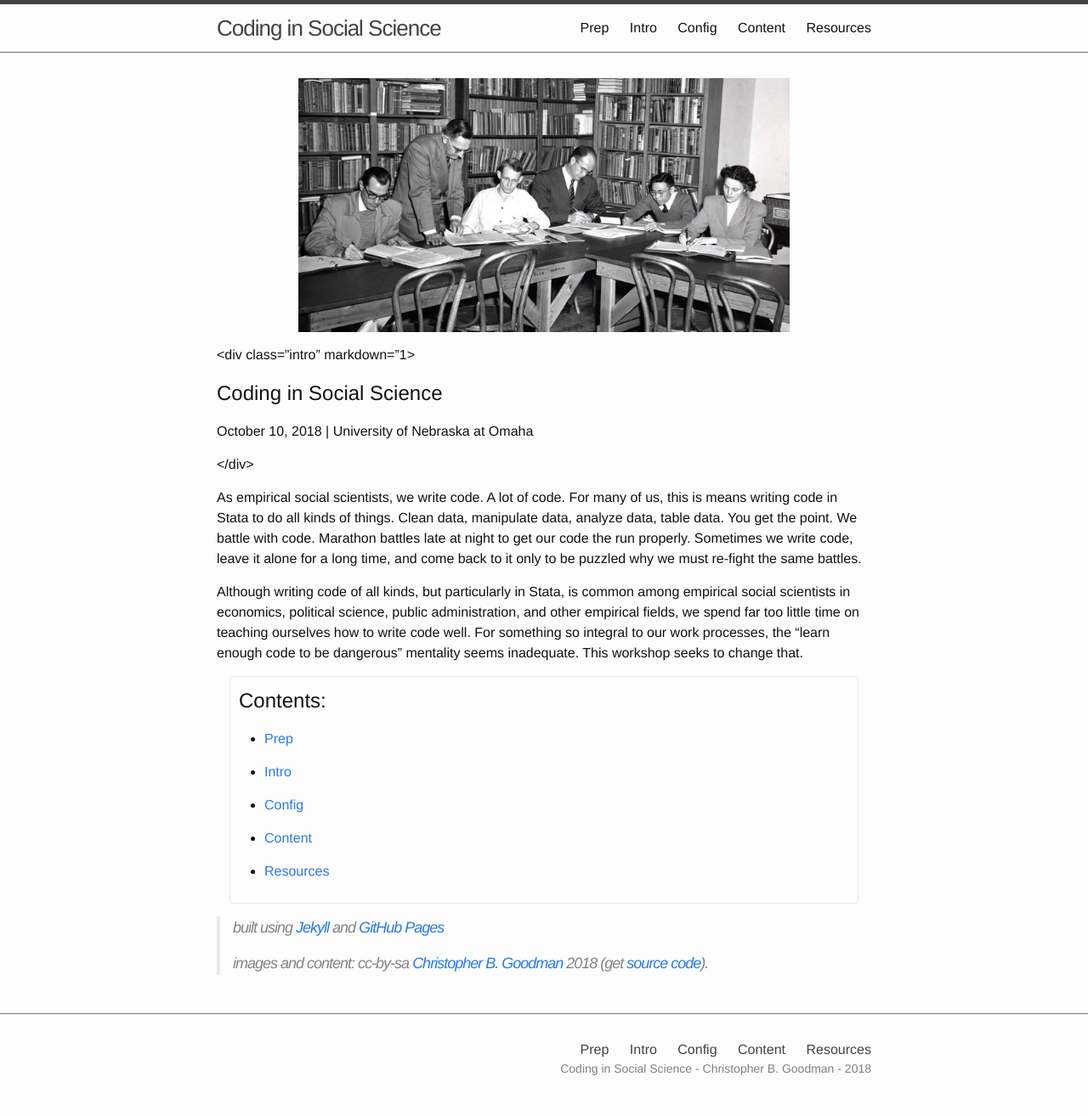
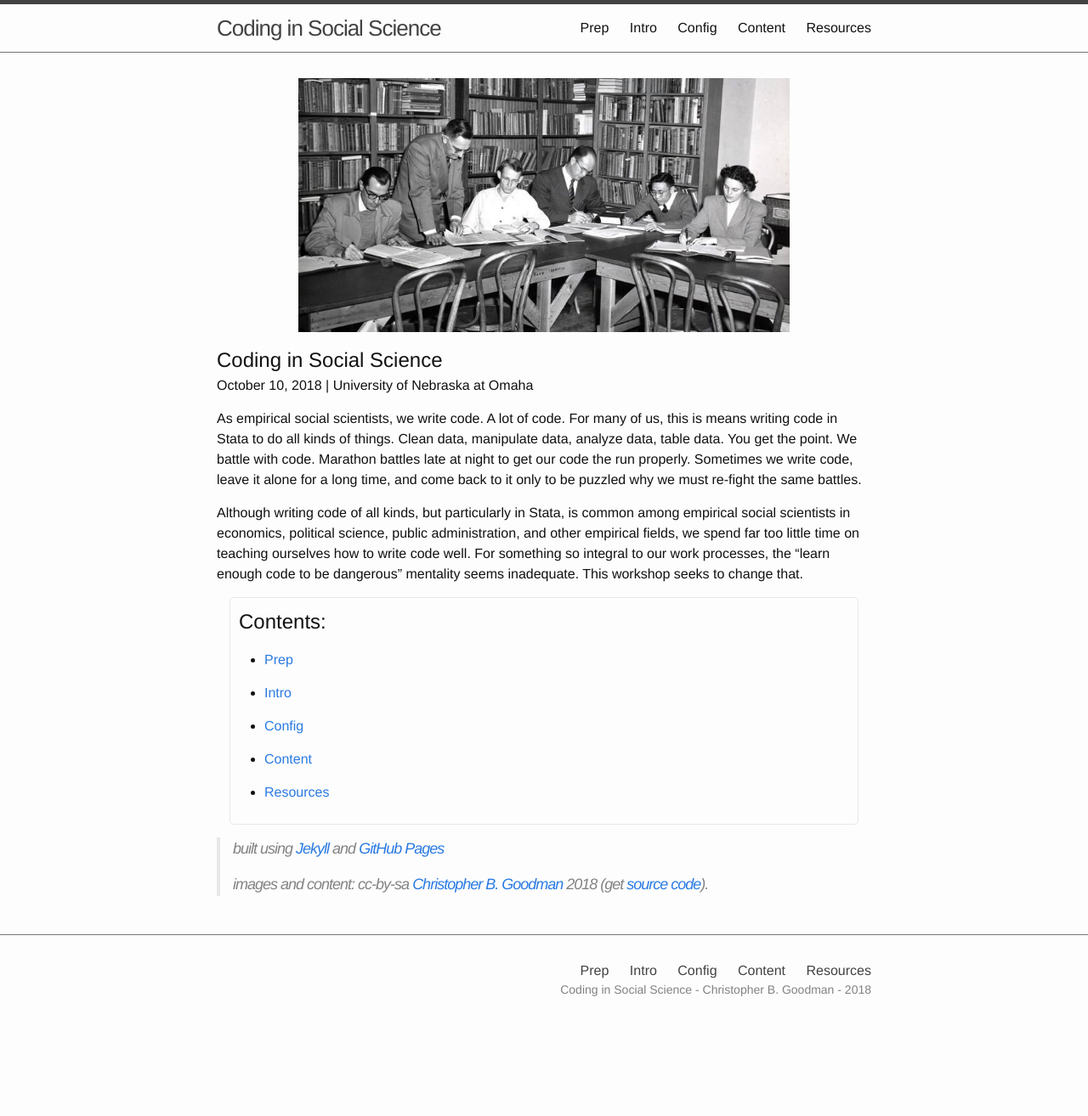
Before and after one commit to codesocsci/coding-workshop, a Jekyll site: the page built from index.md, in a window 1280 px wide. Shown: the whole page at 85% size. Built offline with Jekyll 4.4.1, drawn with Linux system fonts in a browser that asks for light colours; after the commit the page ends 1221 px from its top, so only the background shows below that.

```diff
--- a/index.md
+++ b/index.md
@@ -4,7 +4,7 @@ title: Home
 
 {% include figure.html file="College_of_Education_University_of_Idaho_Workshop_scene_2273.jpg" alt="intro image here" width="75%" %}
 
-<div class="intro" markdown="1>
+<div class="intro" markdown="1">
 <h2 class="intro">{{ site.title }}</h2>
 <h4>{{ site.workshop_date }} | {{ site.workshop_location }}</h4>
 </div>
```
